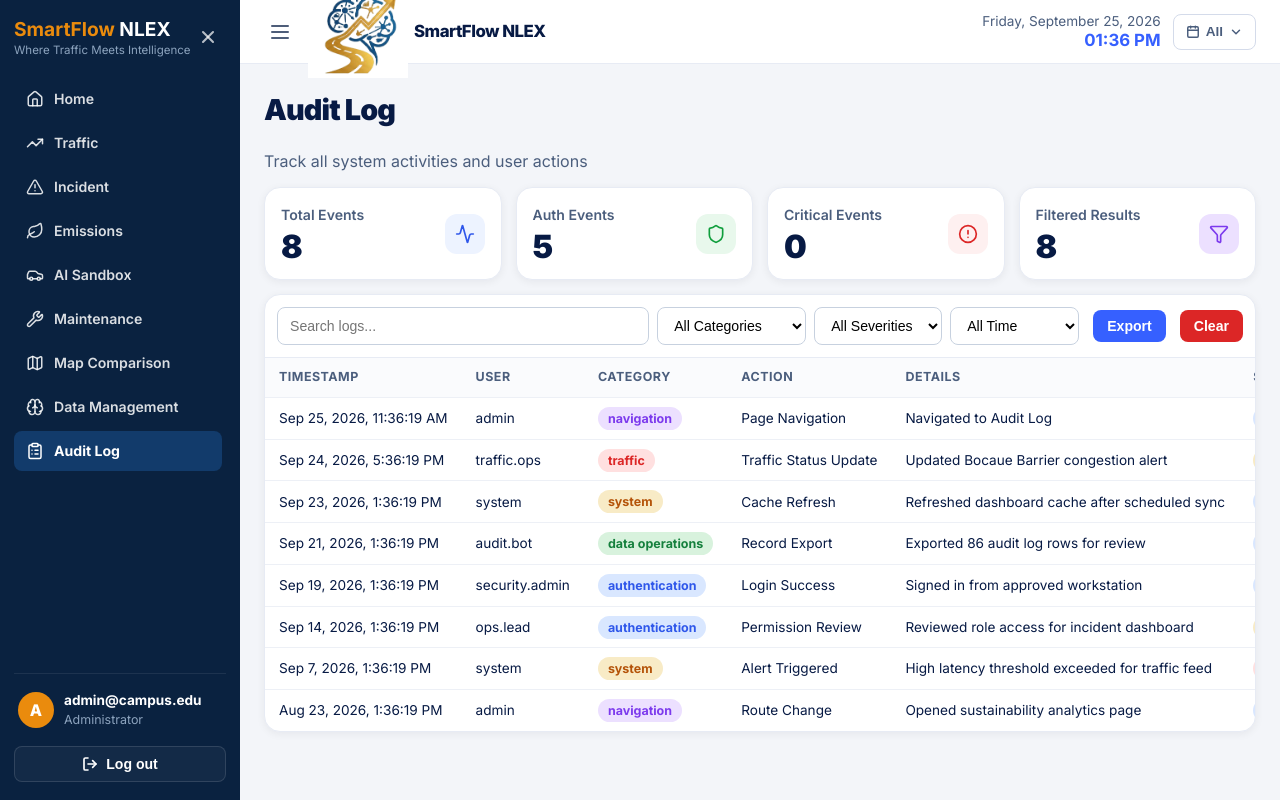
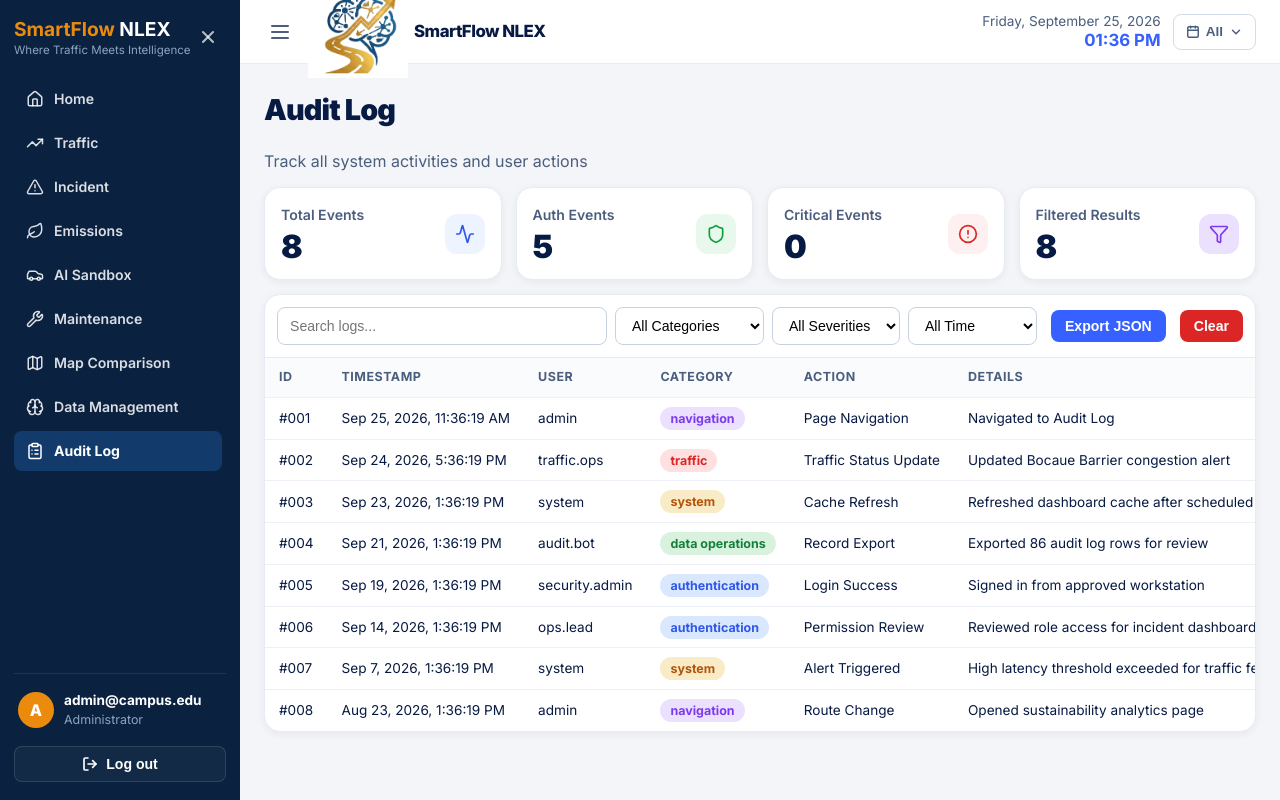
Before and after one commit to SmartFlow-Nlex/Front-and-back, a Next.js app in the folder Front-End-Dashboard/: page /dashboard/audit-log in a window 1280 px wide. Built offline with nearby package versions, Linux system fonts and the light colour scheme.

Commit message:
Updated Audit page

```diff
--- a/Front-End-Dashboard/app/dashboard/audit-log/page.tsx
+++ b/Front-End-Dashboard/app/dashboard/audit-log/page.tsx
@@ -112,6 +112,18 @@ export default function AuditLogPage() {
     return matchesSearch && matchesCategory && matchesSeverity && matchesDateRange;
   });
 
+  const exportJSON = () => {
+    const dataStr = JSON.stringify(filteredLogs, null, 2);
+    const blob = new Blob([dataStr], { type: 'application/json' });
+    const url = URL.createObjectURL(blob);
+    const a = document.createElement('a');
+    a.href = url;
+    const date = new Date().toISOString().split('T')[0];
+    a.download = `audit_logs_${date}.json`;
+    a.click();
+    URL.revokeObjectURL(url);
+  };
+
   return (
     <section className="ds-content ds-long">
       <h1 className="tab-title">Audit Log</h1>
@@ -173,7 +185,8 @@ export default function AuditLogPage() {
             <option value="Last 7 Days">Last 7 Days</option>
             <option value="Last 30 Days">Last 30 Days</option>
           </select>
-          <button className="btn-primary">Export</button>
+
+          <button className="btn-primary" onClick={exportJSON}>Export JSON</button>
           <button
             className="btn-danger"
             onClick={() => {
@@ -190,6 +203,7 @@ export default function AuditLogPage() {
           <table>
             <thead>
               <tr>
+                  <th>ID</th>
                   <th>TIMESTAMP</th>
                   <th>USER</th>
                   <th>CATEGORY</th>
@@ -201,6 +215,7 @@ export default function AuditLogPage() {
             <tbody>
               {filteredLogs.map((log) => (
                 <tr key={log.id}>
+                  <td className="font-mono text-xs text-gray-500">{`#${String(log.id).padStart(3, '0')}`}</td>
                   <td>{new Date(log.timestamp).toLocaleString("en-US", { dateStyle: "medium", timeStyle: "medium" })}</td>
                   <td>{log.user}</td>
                   <td>
```
Lines whose indentation alone changed are shown as unchanged.
